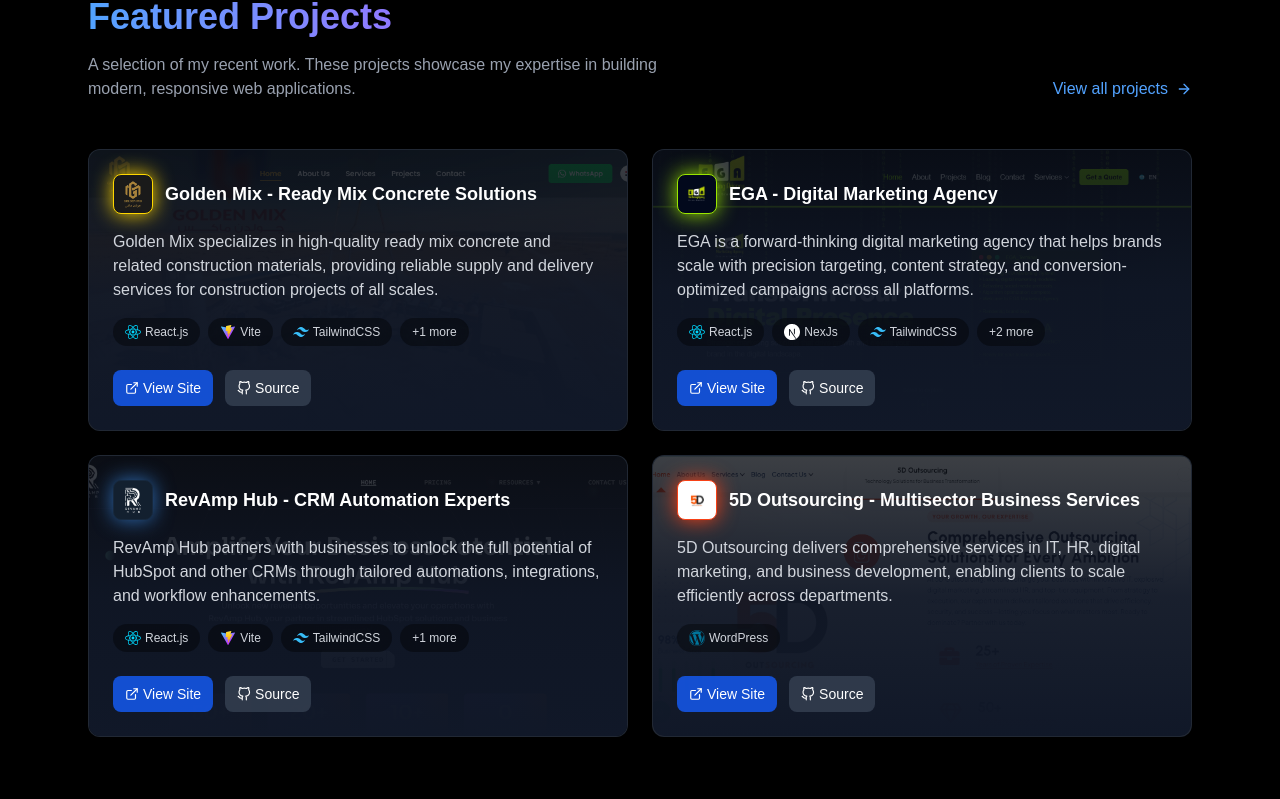
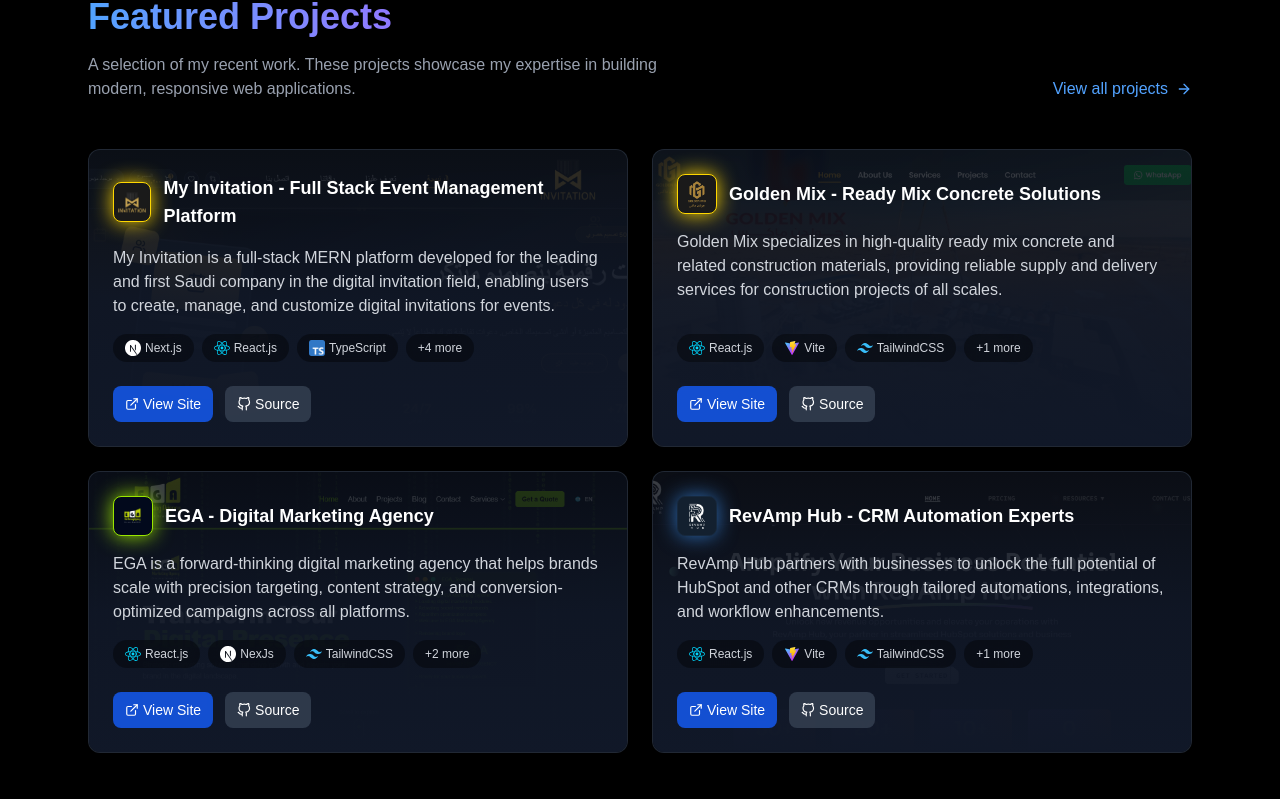
Before and after one commit to mo2men165/new-portfolio, a React (Vite) app: page / in a window 1280 px wide. Shown: the part 883-1682 px from the top of the page. Built offline with nearby package versions, Linux system fonts and the light colour scheme; a web font is replaced by a local one.

Commit message:
added my invitation project to the portfolio

```diff
--- a/src/constants/index.ts
+++ b/src/constants/index.ts
@@ -196,6 +196,18 @@
 
 const testimonials = [
   {
+    name: "Mohamed El-Ghamdy",
+    position: "My Invitation's CEO and Founder",
+    review:
+      "Moamen built an excellent platform for My Invitation. The interface is intuitive, the features work smoothly, and the overall user experience is outstanding. He was responsive throughout the project and delivered exactly what we needed. Our users love how easy it is to create and manage their invitations.",
+  },
+  {
+    name: "Abdelnabi Hosni El-Hamd",
+    position: "Golden Mix's CEO",
+    review:
+      "Working with Moamen on our website was a great experience. He created a professional, modern site that perfectly represents our construction business. The site loads quickly, looks great on all devices, and our customers find it easy to navigate and contact us. It's made a real difference in how we present ourselves online.",
+  },
+  {
     name: "Tarek Hasan",
     position: "RevAmp Hub's Co-Founder",
     review:
@@ -212,7 +224,7 @@
     position: "EGA's CEO",
     review:
       "Moamen did a fantastic job building our new bilingual website. He delivered a clean, modern design with Next.js and Tailwind that runs fast and works seamlessly across devices. He was professional, proactive, and easy to work with — the site has already improved our online presence",
-  },
+  }
 ];
 
 const socialImgs = [
@@ -235,6 +247,31 @@
 ];
 
 const myProjects = [
+  {
+    title: 'My Invitation - Full Stack Event Management Platform',
+    desc: 'My Invitation is a full-stack MERN platform developed for the leading and first Saudi company in the digital invitation field, enabling users to create, manage, and customize digital invitations for events.',
+    subdesc:
+      'Built with Next.js, React, TypeScript, Node.js, Express.js, and MongoDB, My Invitation delivers a production-ready event management solution for the leading and first Saudi company in the digital invitation industry. The platform features 500+ exclusive invitation designs, comprehensive guest management, secure payment processing, Google Maps integration, and a fully Arabic RTL interface.',
+    href: 'https://www.myinvitation-sa.com/',
+    texture: '/images/myinvitation.png',
+    logo: '/images/myinvitationlogo.png',
+    logoStyle: {
+      backgroundColor: '#1A1A1A',
+      border: '0.2px solid #FFD700',
+      boxShadow: '0px 0px 20px 0px #FFD700',
+    },
+    spotlight: '/images/spotlight1.png',
+    tags: [
+      { id: 1, name: 'Next.js', path: '/images/next-icon.svg' },
+      { id: 2, name: 'React.js', path: '/images/react.svg' },
+      { id: 3, name: 'TypeScript', path: '/images/typescript.png' },
+      { id: 4, name: 'Node.js', path: '/images/node.svg' },
+      { id: 5, name: 'Express.js', path: '/images/express-white.png' },
+      { id: 6, name: 'MongoDB', path: '/images/mongo.png' },
+      { id: 7, name: 'TailwindCSS', path: '/images/tailwindcss.png' },
+    ],
+    githubLink: "https://github.com/mo2men165/My-Invitation"
+  },
   {
     title: 'Golden Mix - Ready Mix Concrete Solutions',
     desc: 'Golden Mix specializes in high-quality ready mix concrete and related construction materials, providing reliable supply and delivery services for construction projects of all scales.',
@@ -324,6 +361,29 @@
 ];
 
 const portfolioProjects = [
+  {
+    title: 'My Invitation - Full Stack Event Management Platform',
+    desc: 'My Invitation is a full-stack MERN platform developed for the leading and first Saudi company in the digital invitation field, enabling users to create, manage, and customize digital invitations for events.',
+    subdesc: 'Built with Next.js, React, TypeScript, Node.js, Express.js, and MongoDB, My Invitation delivers a production-ready event management solution for the leading and first Saudi company in the digital invitation industry. The platform features 500+ exclusive invitation designs, comprehensive guest management, secure payment processing, Google Maps integration, and a fully Arabic RTL interface.',
+    href: 'https://www.myinvitation-sa.com/',
+    logo: '/images/myinvitationlogo.png',
+    logoStyle: {
+      backgroundColor: '#1A1A1A',
+      border: '0.2px solid #FFD700',
+      boxShadow: '0px 0px 20px 0px #FFD700',
+    },
+    spotlight: '/images/spotlight1.png',
+    tags: [
+      { id: 1, name: 'Next.js', path: '/images/next-icon.svg' },
+      { id: 2, name: 'React.js', path: '/images/react.svg' },
+      { id: 3, name: 'TypeScript', path: '/images/typescript.png' },
+      { id: 4, name: 'Node.js', path: '/images/node.svg' },
+      { id: 5, name: 'Express.js', path: '/images/express-white.png' },
+      { id: 6, name: 'MongoDB', path: '/images/mongo.png' },
+      { id: 7, name: 'TailwindCSS', path: '/images/tailwindcss.png' },
+    ],
+    githubLink: "https://github.com/mo2men165/My-Invitation"
+  },
   {
     title: 'LiveDocs',
     desc: 'Real-time collaborative document editor',
```
Also changed, not shown: public/images/myinvitation.png (added), public/images/myinvitationlogo.png (added).
